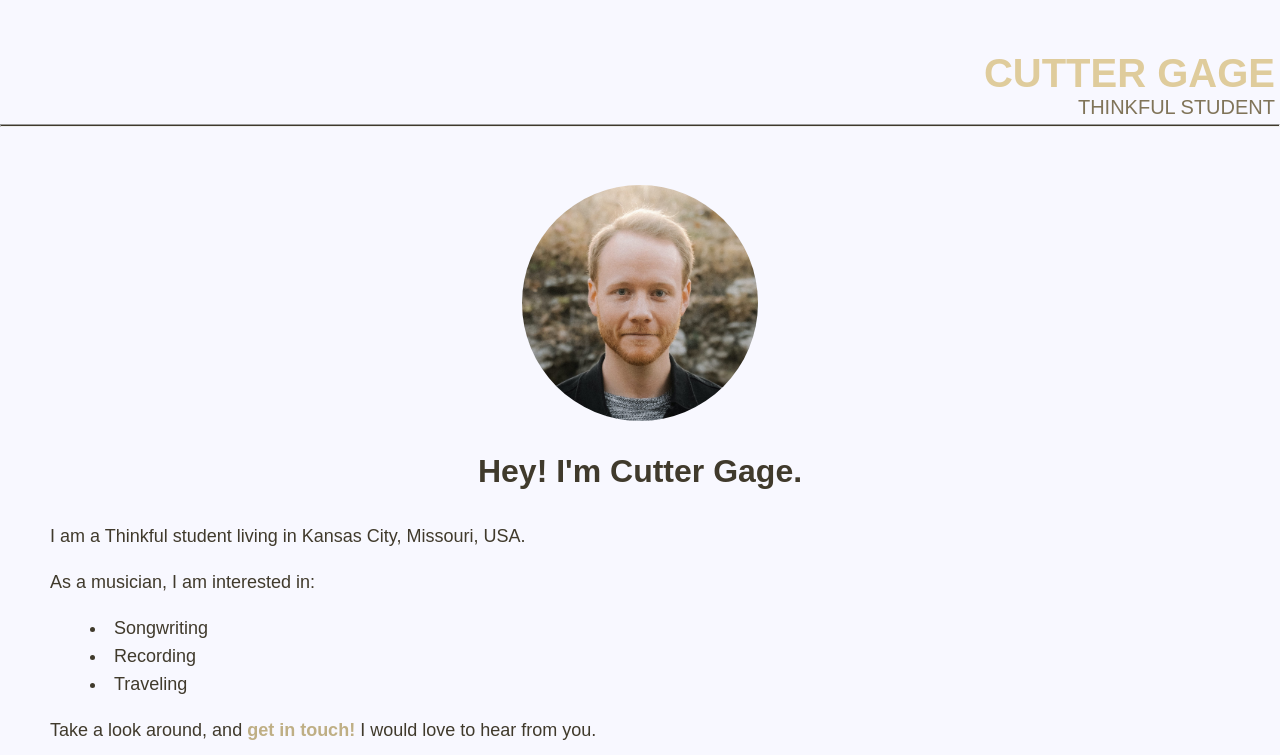
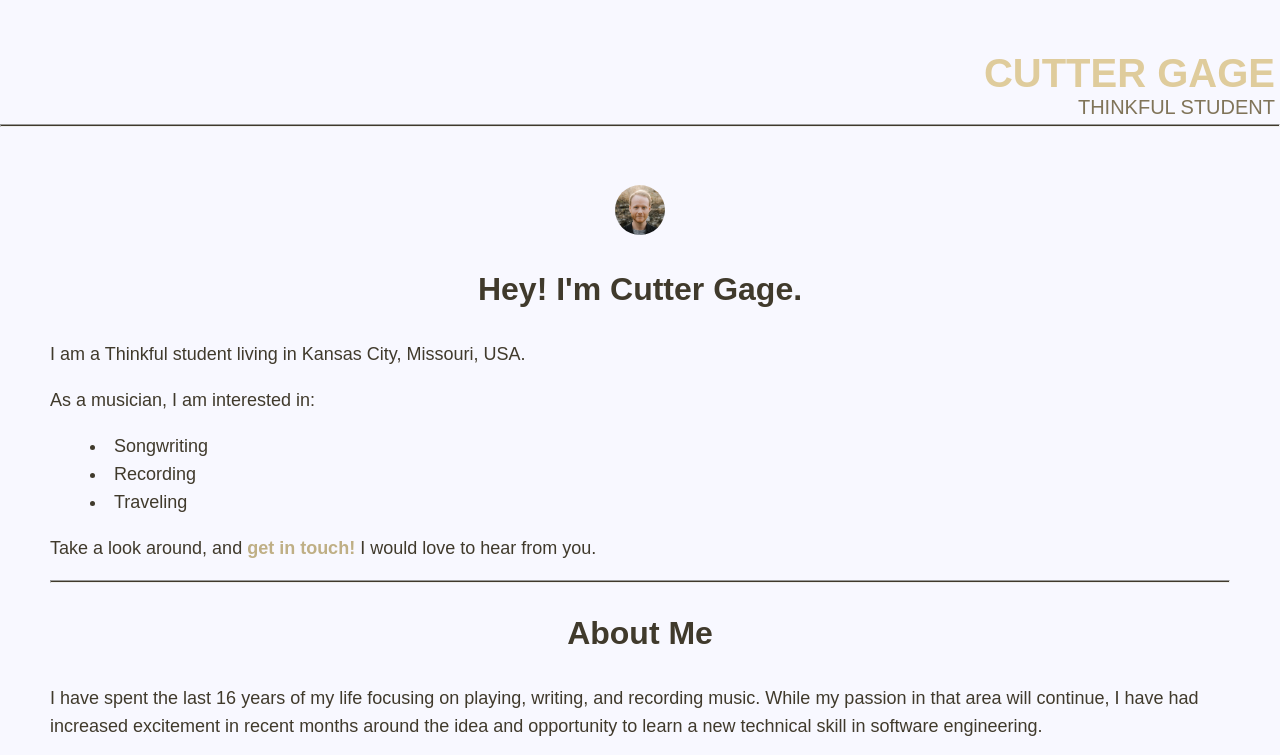
Before and after one commit to cuttergage/HTML-CSS-Portfolio, a plain HTML site: page index.html in a window 1280 px wide. Shown: the top 755 px of the page. Drawn offline with nearby package versions, Linux system fonts and the light colour scheme; a script that the page names is missing.

Commit message:
Remove Class Image Circle Attributes

```diff
--- a/style.css
+++ b/style.css
@@ -61,10 +61,6 @@ main {
 /* crops the photo into a circle */
 .image-circle {
   border-radius: 50%;
-  display: block;
-  margin-left: auto;
-  margin-right: auto;
-	width: 20%;
 }
 
 /* unordered list style */
```
